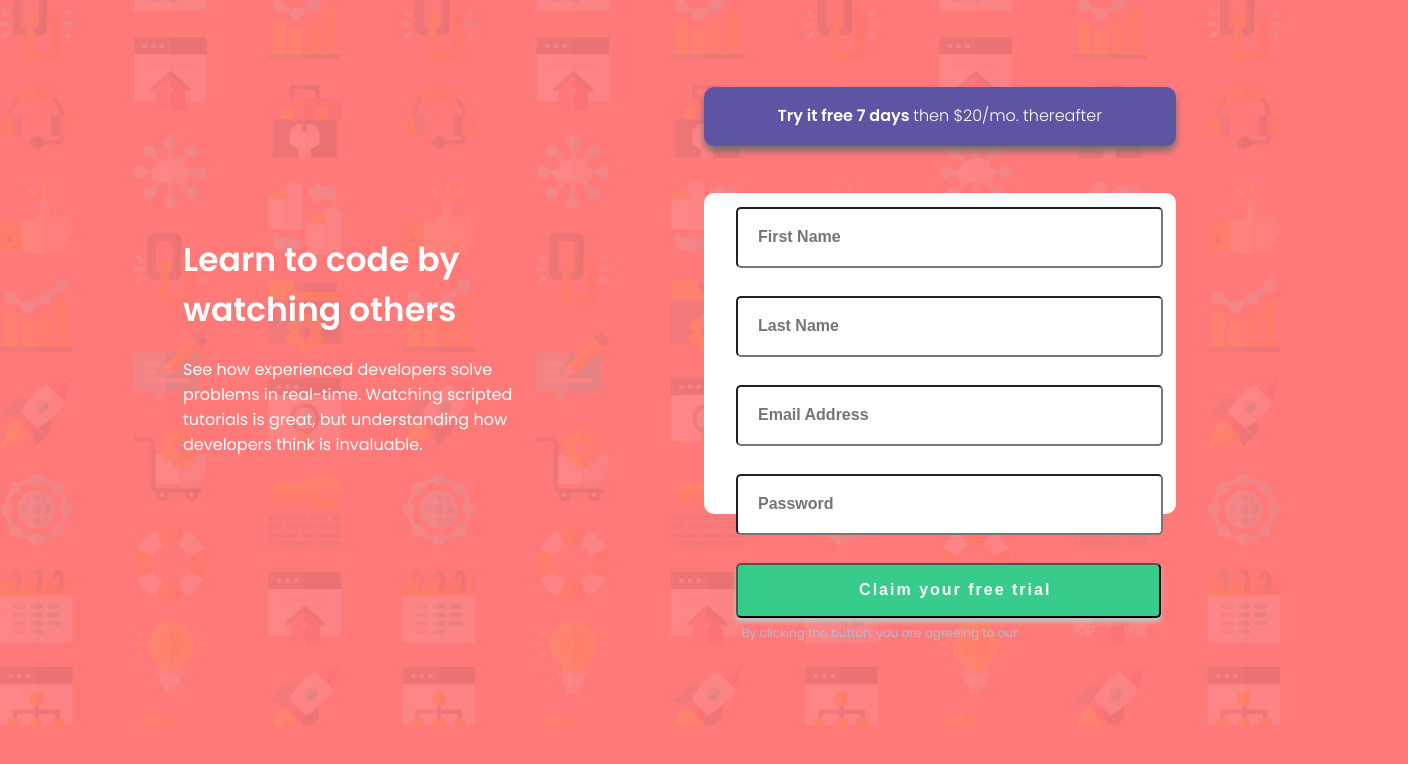
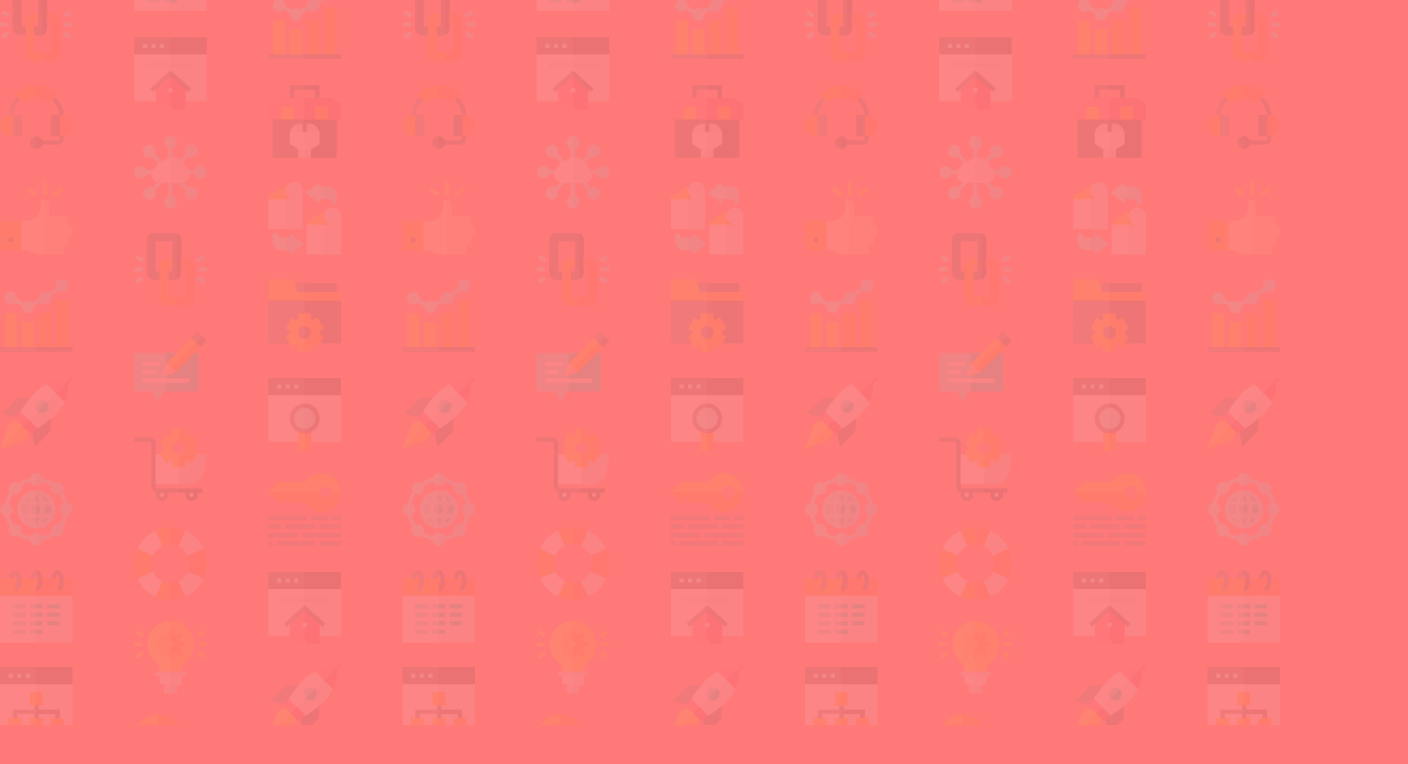
Before and after one commit to Stiglittz/intro-component, a plain HTML site: page index.html in a window 1280 px wide. Shown: the whole page, 1408 px wide, since content can reach past the window. Drawn offline with Linux system fonts and the light colour scheme.

Commit message:
agregando nueva rama para empezar

```diff
--- a/index.html
+++ b/index.html
@@ -12,60 +12,5 @@
 </head>
 <body>
 
-  <main class="container">
-    <div class="price">
-      <p>Try it free 7 days <span>then $20/mo. thereafter</span></p>
-    </div>
-
-    <div class="title">
-      <h1>Learn to code by watching others</h1>
-      <p>
-        See how experienced developers solve problems in real-time. Watching scripted tutorials is great,
-        but understanding how developers think is invaluable.
-      </p>
-    </div>
-
-    <div class="form__container">
-      <form action="/">
-        <label for="name"></label>
-        <input type="text"
-        id="name"
-        placeholder="First Name"
-        class="input"
-        >
-
-        <label for="name"></label>
-        <input type="text"
-        id="name"
-        placeholder="Last Name"
-        class="input"
-        >
-
-        <label for="email"></label>
-        <input type="email"
-        id="email"
-        placeholder="Email Address"
-        class="input"
-        >
-
-        <label for="password"></label>
-        <input type="password"
-        id="password"
-        placeholder="Password"
-        class="input"
-        >
-
-        <button class="button">Claim your free trial </button>
-
-      </form>
-
-      <div class="terms">
-        <span>By clicking the button, you are agreeing to our</span>
-        <a href="/">Terms and Services</a>
-      </div>
-    </div>
-  </main>
-
-
 </body>
 </html>
--- a/styles.css
+++ b/styles.css
@@ -8,100 +8,3 @@ body {
     background-repeat: no-repeat;
     background-size: cover;
   }
-
-.container {
-    display: grid;
-    grid-template-columns: 55% 55%;
-    grid-template-rows: 30% 50% 20%;
-    grid-template-areas: "header1 header2"
-                         "section main"
-                         "footer footer";
-    width: 100%;
-    height: 100%;
-}
-
-.price {
-    grid-area: header2;
-    display: flex;
-}
-
-.price p {
-    background-color: #5E54A4;
-    font-weight: 300;
-    color: #FFFFFF;
-    height: 43px;
-    width: 67%;
-    border-radius: 10px;
-    text-align: center;
-    padding-top: 16px;
-    margin-top: 87px;
-    box-shadow: 0px 5px 7px #776b6b;
-    font-size: 16px;
-    font-weight: 800;
-}
-
-.price p span {
-    font-size: 16px;
-    font-weight: 100;
-}
-
-.title {
-    color: #FFFFFF;
-    grid-area: section;
-    width: 48%;
-    padding: 20px 20px 0 20px ;
-    margin: 0 auto;
-}
-
-.title h1 {
-    font-size: 33px;
-    font-weight: bold;
-}
-
-.form__container {
-    grid-area: main;
-    background: #FFFFFF;
-    width: 67%;
-    border-radius: 10px;
-}
-
-.input {
-    width: 85%;
-    height: 55px;
-    padding-left: 20px;
-    border-radius: 5px;
-    margin: 14px 32px;
-    color: #3D3B48;
-    font-size: 16px;
-    font-weight: 800;
-  }
-
-.button {
-    width: 90%;
-    height: 55px;
-    padding-left: 20px;
-    border-radius: 5px;
-    margin: 14px 32px;
-    background: #38CC8B;
-    color: #FFF;
-    font-size: 16px;
-    font-weight: 800;
-    letter-spacing: 2px;
-    box-shadow: 0px 4px 4px #c4c4c4;
-  }
-
-.terms {
-    font-size: 12px;
-    text-align: center;
-    margin-bottom: 32px;
-    margin-top: -8px;
-}
-
-.terms span {
-    color: #BAB7D4;
-}
-
-.terms a {
-    text-decoration: none;
-    color: #FF7979;
-}
```
